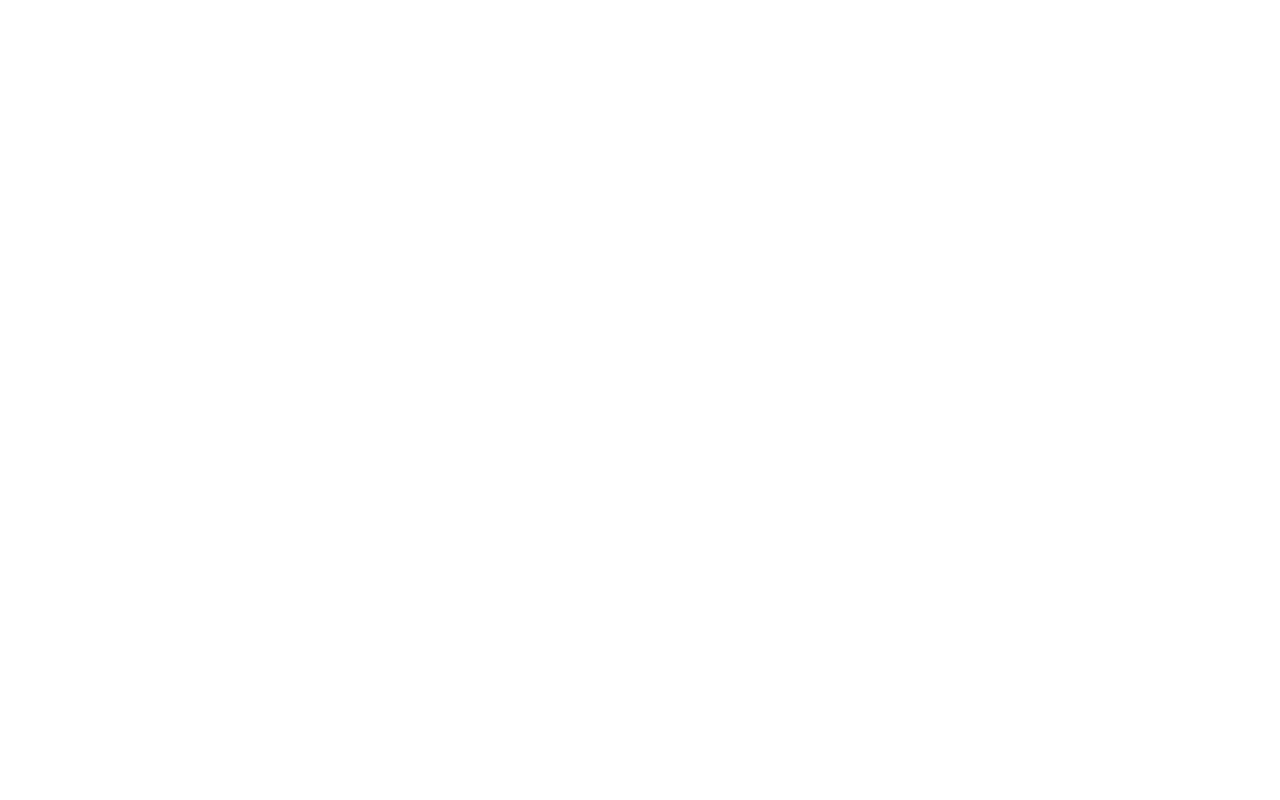
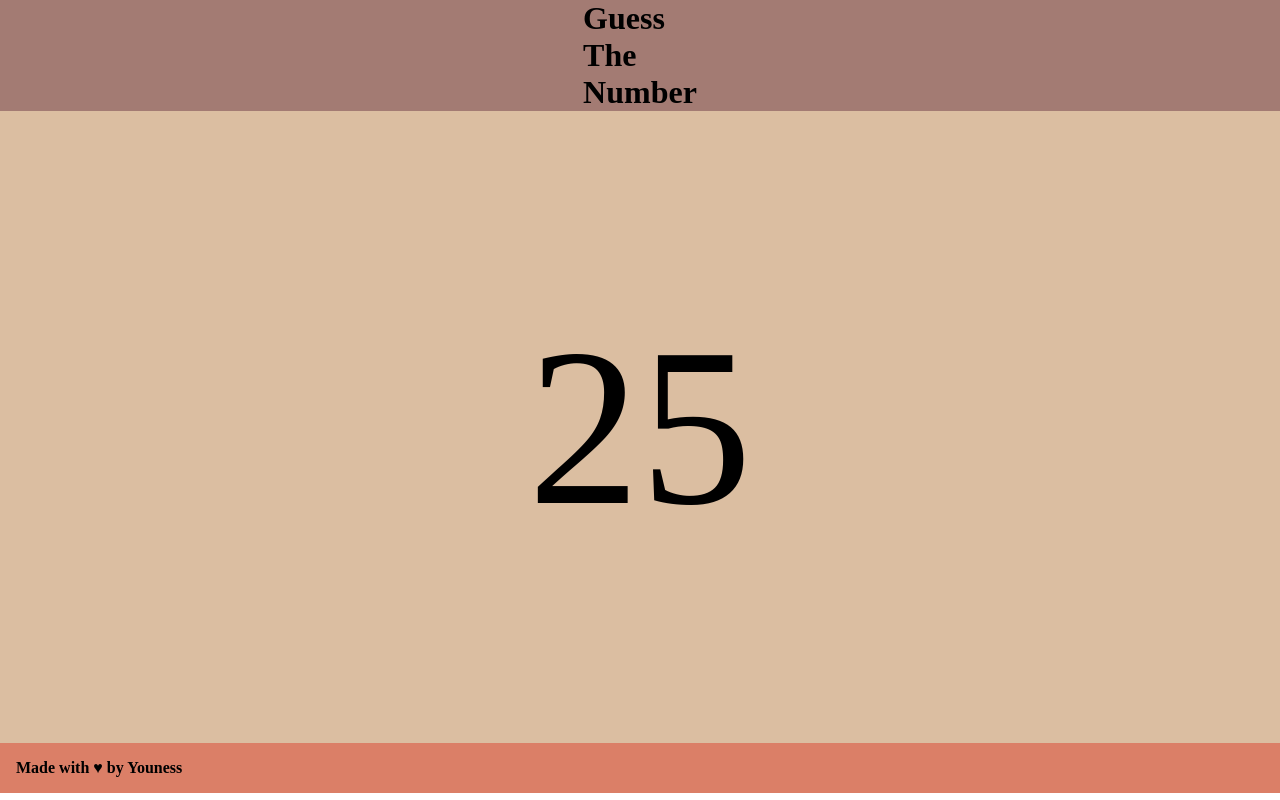
Before and after one commit to CodeYouness/js-simon, a plain HTML site: page index.html in a window 1280 px wide. Drawn offline with Linux system fonts and the light colour scheme.

Commit message:
added style to css and index

```diff
--- a/css/style.css
+++ b/css/style.css
@@ -0,0 +1,28 @@
+* {
+    margin: 0;
+    padding: 0;
+    box-sizing: border-box;
+}
+
+header {
+    background-color: #A37B73;
+    display: flex;
+    justify-content: center;
+}
+
+main {
+    background-color: #DBBEA1;
+    height: calc(100vh - 115.2px - 52.6px);
+    display: flex;
+    justify-content: center;
+    align-items: center;
+}
+
+footer {
+    padding: 1rem;
+    background-color: #DB7F67;
+}
+
+main>* {
+    font-size: 14rem;
+}
--- a/index.html
+++ b/index.html
@@ -5,10 +5,25 @@
     <meta charset="UTF-8">
     <meta name="viewport" content="width=device-width, initial-scale=1.0">
     <link rel="stylesheet" href="./css/style.css">
-    <title>Document</title>
+    <title>GuessTheNumber</title>
 </head>
 
 <body>
+    <header>
+        <div class="title">
+            <h1>Guess</h1>
+            <h1>The</h1>
+            <h1>Number</h1>
+        </div>
+    </header>
+    <main>
+
+        <p>25</p>
+
+    </main>
+    <footer>
+        <p><strong>Made with &hearts; by Youness</strong></p>
+    </footer>
     <script src="./js/script.js"></script>
 </body>
 
--- a/js/script.js
+++ b/js/script.js
@@ -0,0 +1,4 @@
+/*<main>
+
+<p>25</p>*/
+const numbersContainer = document.querySelector('main')
```
